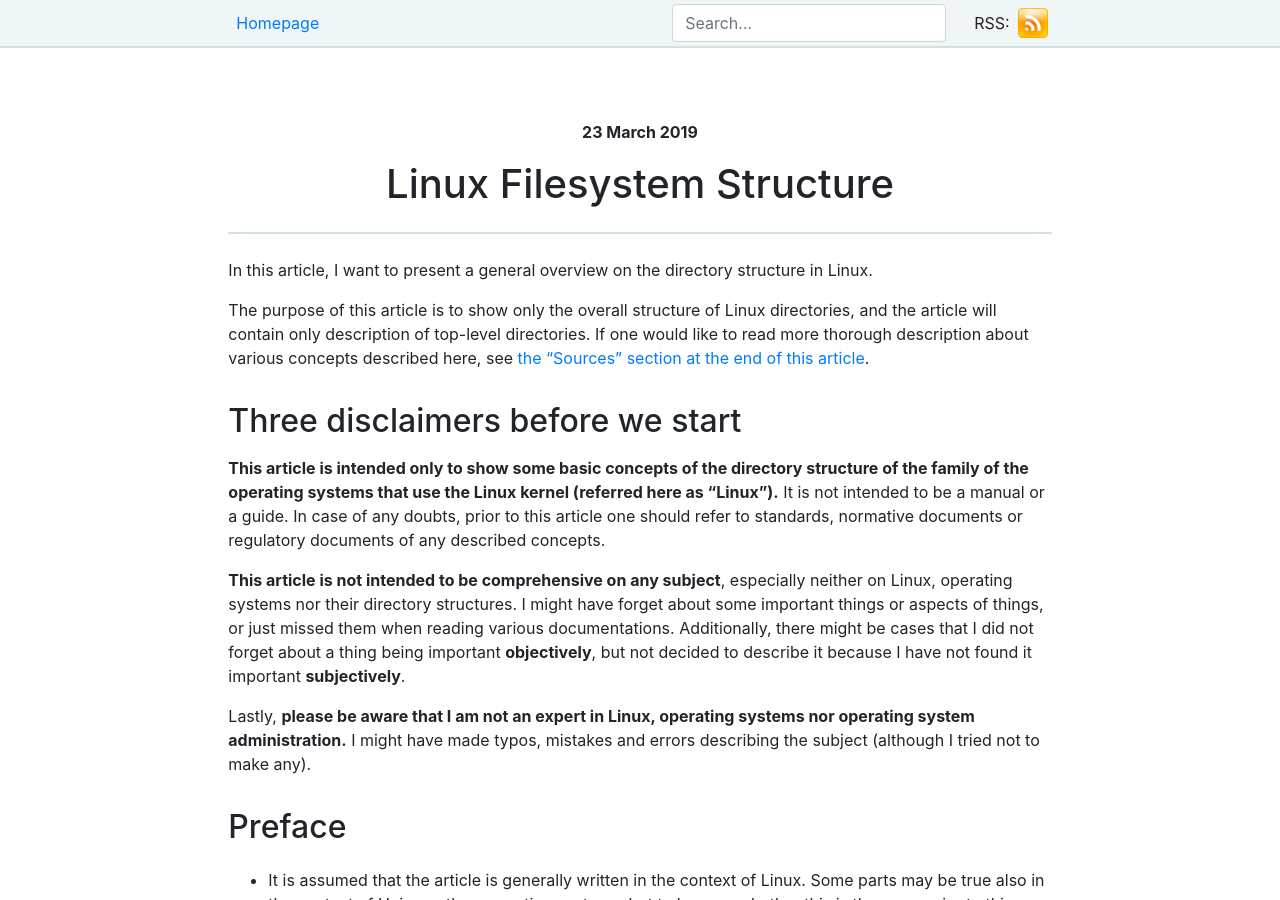
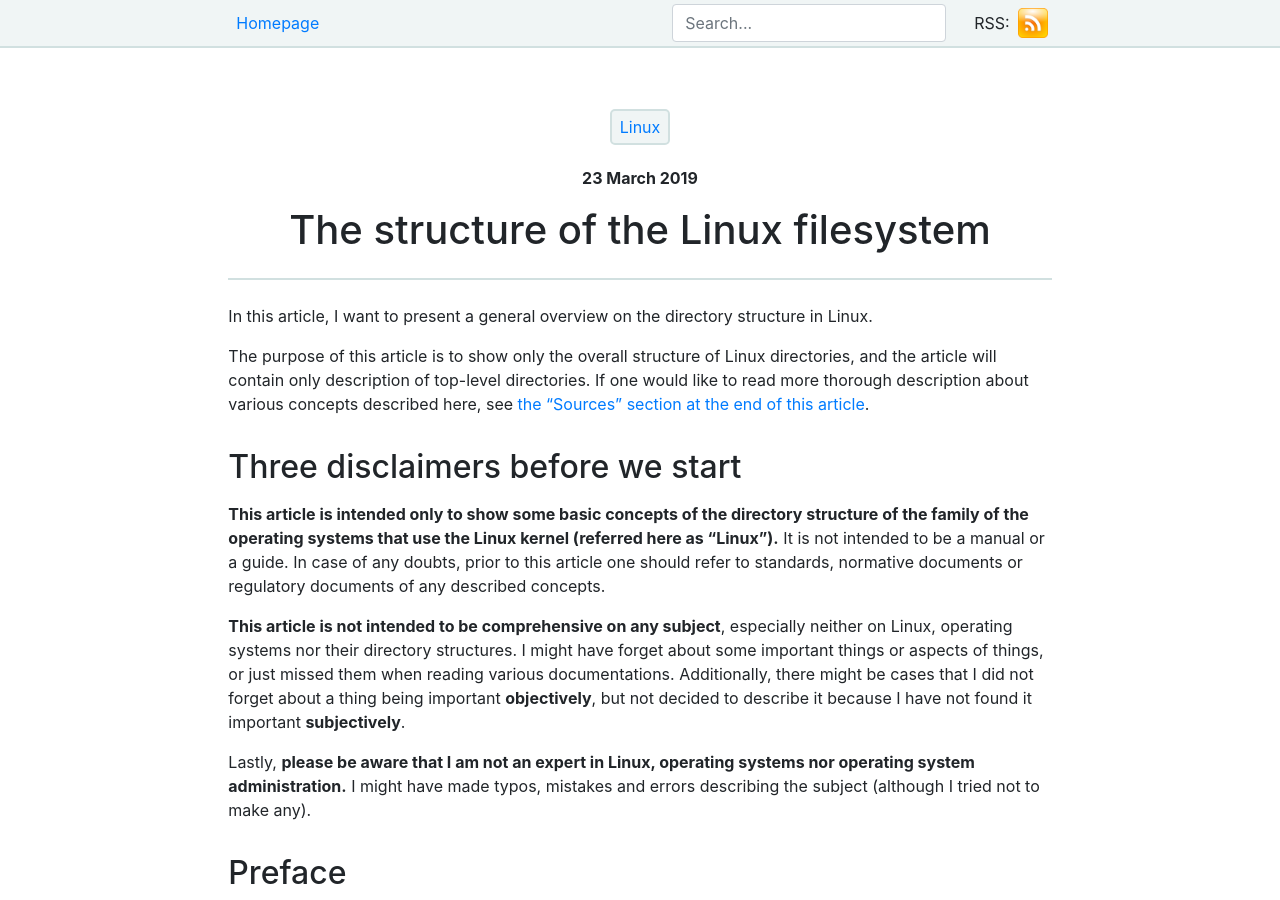
Before and after one commit to DevSilv/DevSilv.github.io, a Jekyll site: the page built from _posts/2019/03/23/2019-03-23-the-structure-of-the-linux-filesystem.md, in a window 1280 px wide and 900 px high. Built offline with Jekyll 4.4.1, drawn with Linux system fonts in a browser that asks for light colours; our own code applies the rules of GitHub Pages for plain Markdown files.

Commit message:
Fix the structure of an article
Fix the structure of the article for proper formatting and consistency with the structure of other articles

```diff
--- a/_posts/2019/03/23/2019-03-23-linux-filesystem-structure.md
+++ b/_posts/2019/03/23/2019-03-23-the-structure-of-the-linux-filesystem.md
@@ -1,3 +1,10 @@
+---
+layout: post
+title: "The structure of the Linux filesystem"
+date: 2019-03-23
+tags: Linux
+---
+
 In this article, I want to present a general overview on the directory structure in Linux.
 
 The purpose of this article is to show only the overall structure of Linux directories, and the article will contain only description of top-level directories. If one would like to read more thorough description about various concepts described here, see [the "Sources" section at the end of this article](#sources).
```
